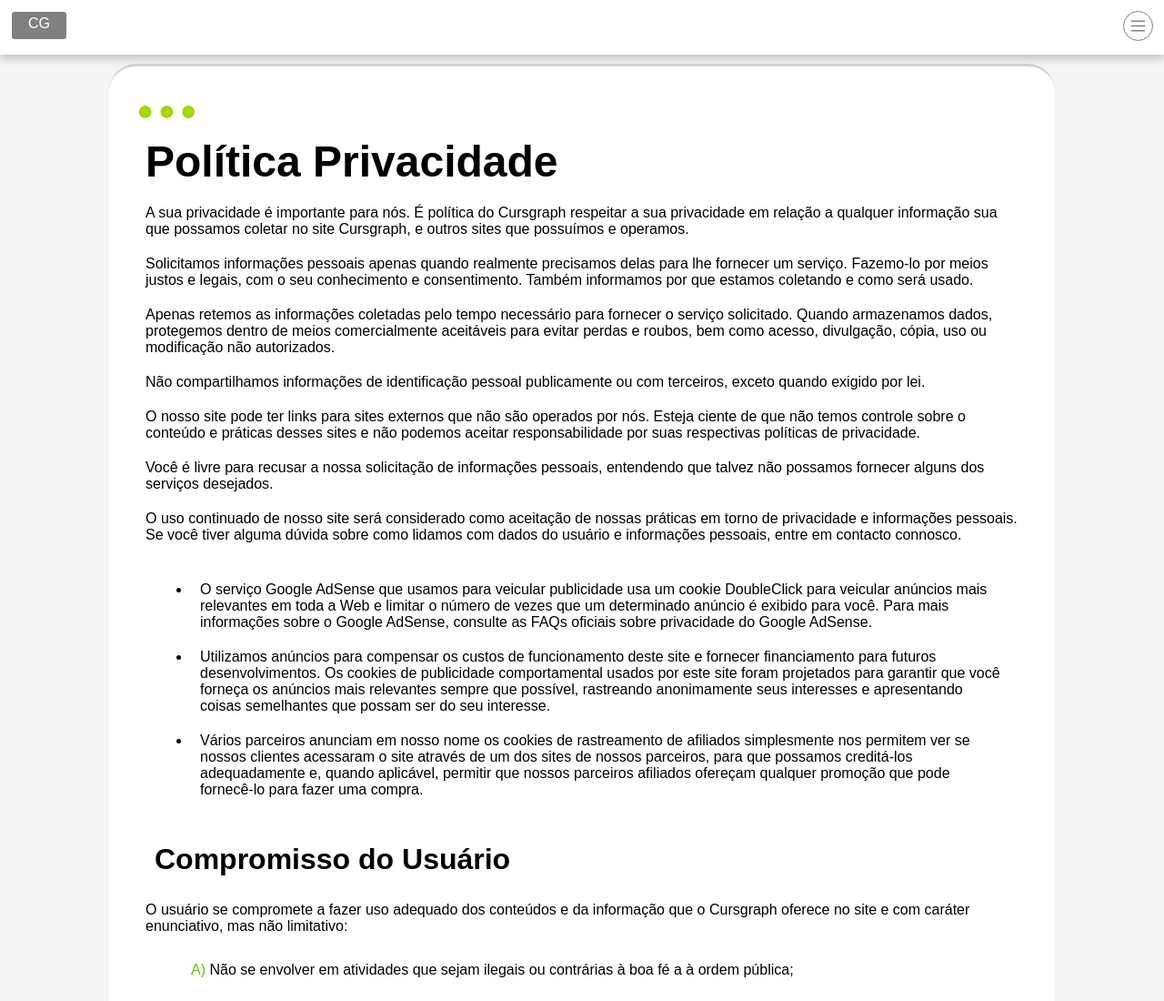
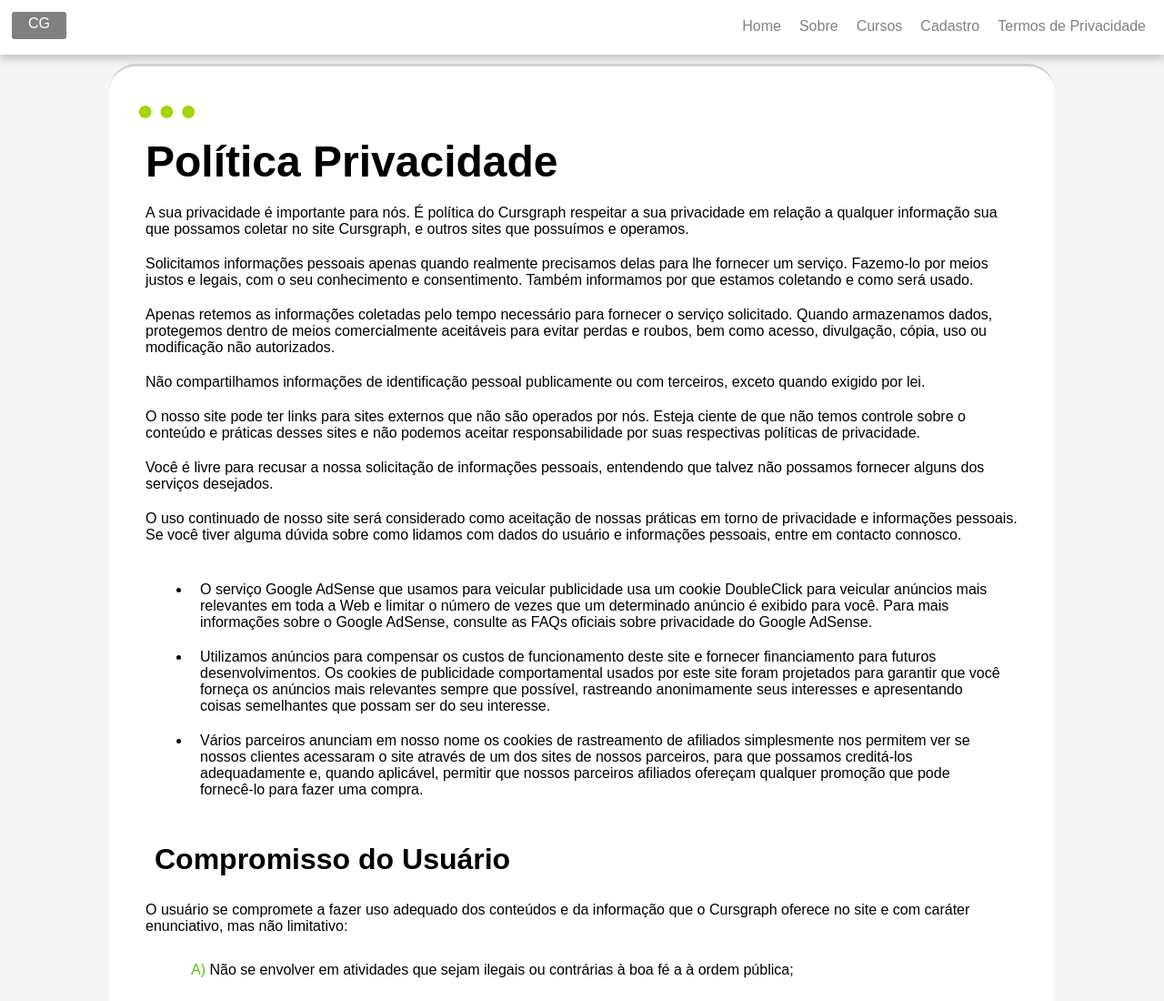
Before and after one commit to danielsilvestre2/course-example, a plain HTML site: page pages/privacidade.html in a window 1280 px wide. Shown: the top 1100 px of the page at 91% size. Drawn offline with Linux system fonts and the light colour scheme.

Commit message:
edit header and main of Index.html

```diff
--- a/pages/privacidade.html
+++ b/pages/privacidade.html
@@ -12,7 +12,14 @@
 <body class="politica-b">
   <header>
   <span id="logo">CG</span>
-  <img src="../images/menu.svg" alt="abrir menu" id="menu"></header>
+  <img src="../images/menu.svg" alt="abrir menu" id="menu">
+  <div id="menu">
+  <li class="menu-element"><a href="#">Home</a></li>
+  <li class="menu-element"><a href="sobre.html">Sobre</a></li>
+  <li class="menu-element"><a href="cursos.html">Cursos</a></li>
+  <li class="menu-element"><a href="cadastro.html">Cadastro</a></li>
+  <li class="menu-element"><a href="pages/privacidade.html">Termos de Privacidade</a></li>
+  </header>
   <main class="politica-m">
   <div id="circles">
   <span>&#x025CF</span>
@@ -51,9 +58,9 @@
   <h1>Menu</h1>
   <ul>
   <li><a href="../index.html">Home</a></li>
-  <li><a href="pages/sobre.html">Sobre</a></li>
-  <li><a href="pages/precos.html">Preços</a></li>
-  <li><a href="pages/cadastro.html">Cadastro</a></li>
+  <li><a href="sobre.html">Sobre</a></li>
+  <li><a href="precos.html">Preços</a></li>
+  <li><a href="cadastro.html">Cadastro</a></li>
   <li><a href="#">Termos de Privacidade</a></li>
   </ul>
   </section>
--- a/styles/custom.css
+++ b/styles/custom.css
@@ -45,7 +45,7 @@ header {
   background-color: #fff;
   filter: drop-shadow(0 5px 5px #00000033);
 }
-header img#menu {
+img#menu {
   border: 1.5px solid gray;
   border-radius: 50%;
   height: 33px;
@@ -53,6 +53,22 @@ header img#menu {
   padding: 5px;
   cursor: pointer;
   transition-duration: .2s;
+}
+div#menu {
+  display: block;
+}
+div#menu {
+  padding: 10px;
+  display: none;
+  flex-flow: row nowrap;
+  list-style: none;
+}
+div#menu a {
+  text-decoration: none;
+  color: gray;
+}
+div#menu a:hover {
+  text-decoration: underline;
 }
 header span#logo {
   padding-top: 4px;
--- a/styles/media-q.css
+++ b/styles/media-q.css
@@ -96,10 +96,21 @@
   }
 }
 @media screen and (min-width: 1024px) {
+  .indx-main {
+  width: calc(100% - 100px);
+  margin: 0 50px;
+  }
   .main {
     margin: 20px 30vw 60px 30vw;
   }
+  img#menu {
+    display: none;
+  }
+  div#menu {
+    display: flex;
+  }
   section#inicio {
+
     border-radius: 0 0 12% 12%;
   }
   section#inicio img {
```
Also changed, not shown: index.html (+8 -1 lines), pages/cadastro.html (+6 -0 lines), pages/cursos.html (+9 -3 lines), pages/login.html (+6 -0 lines), pages/sobre.html (+8 -1 lines).
